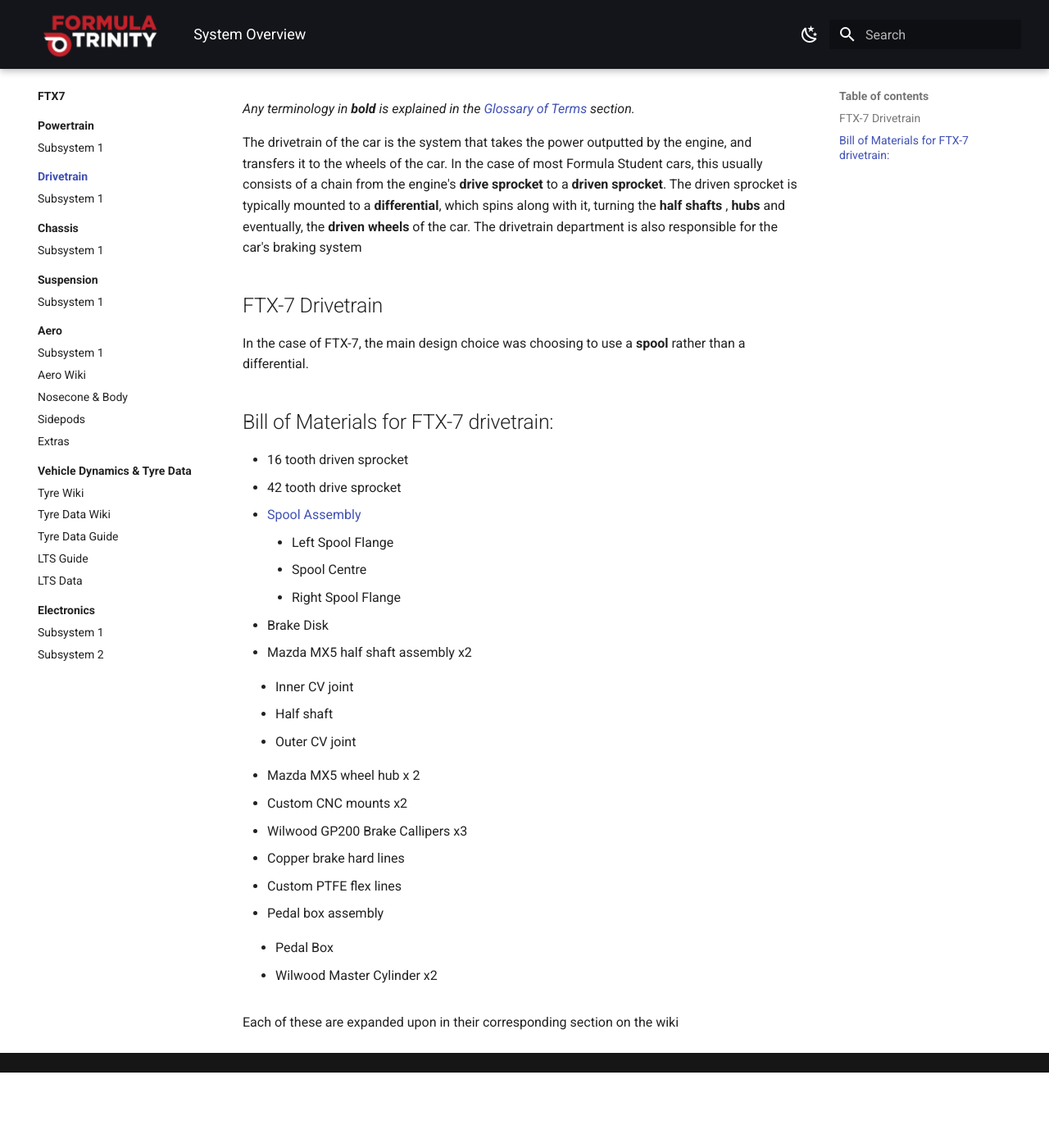
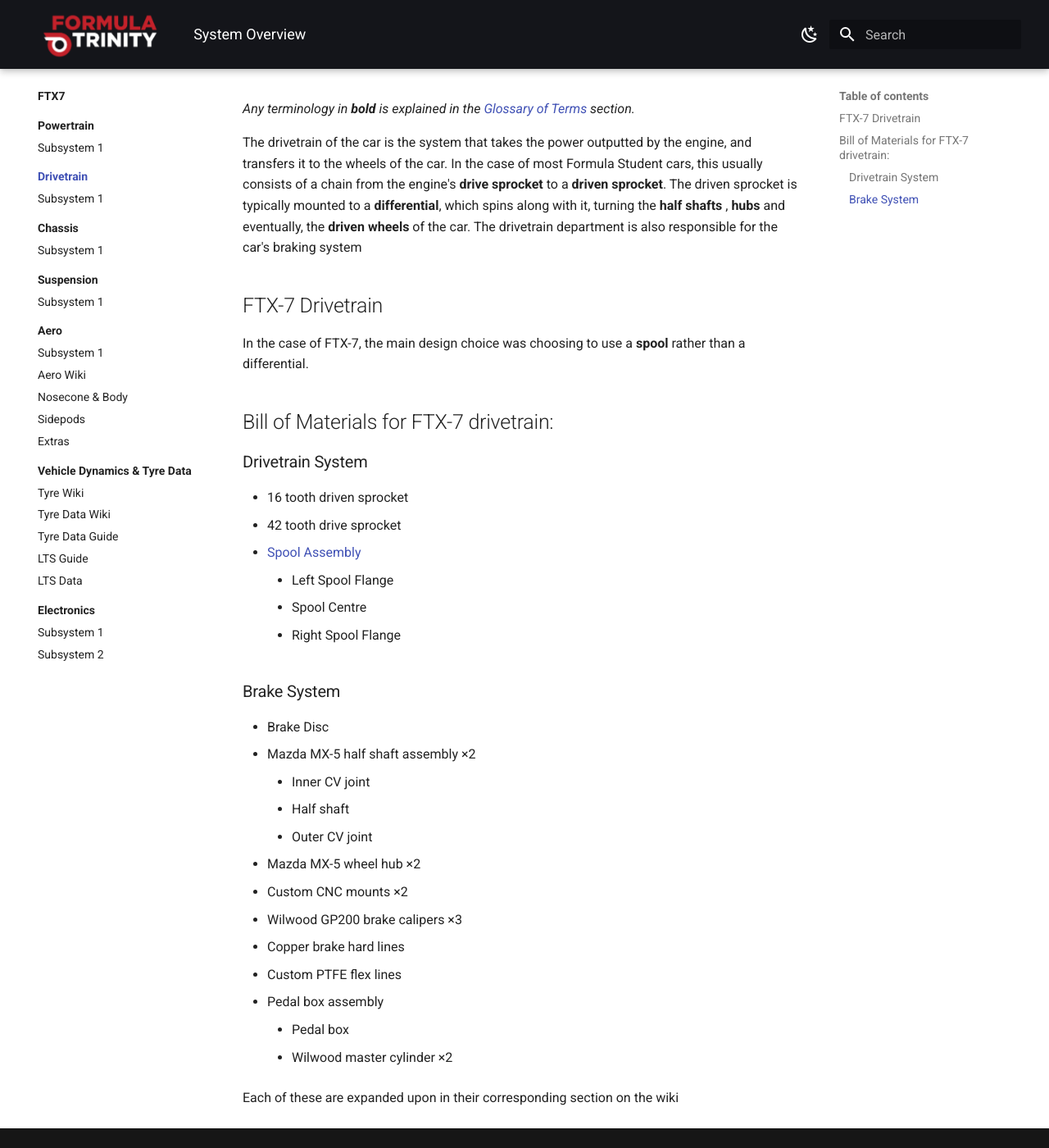
Before and after one commit to Formula-Trinity/ft-wiki, an MkDocs documentation site: the page built from docs/ftx7/drivetrain/index.md, in a window 1280 px wide and 1400 px high, scrolled down 144 px. Shown: the whole window at 82% size. Built offline with MkDocs 1.6.1 and Material for MkDocs 9.7.7, drawn with Linux system fonts in a browser that asks for light colours; before the commit the page ends 1452 px from its top, so only the background shows below that.

Commit message:
Revise Bill of Materials for FTX-7 drivetrain and brakes
Updated the Bill of Materials for FTX-7 drivetrain and brake system to correct formatting and terminology.

```diff
--- a/docs/ftx7/drivetrain/index.md
+++ b/docs/ftx7/drivetrain/index.md
@@ -10,33 +10,47 @@ The drivetrain of the car is the system that takes the power outputted by the en
 In the case of FTX-7, the main design choice was choosing to use a **spool** rather than a differential.
 
 ## Bill of Materials for FTX-7 drivetrain:
+
+### Drivetrain System
+
 <ul>
   <li>16 tooth driven sprocket</li>
   <li>42 tooth drive sprocket</li>
-  <li><a href="../Spool/">Spool Assembly</a>
+  <li>
+    <a href="../Spool/">Spool Assembly</a>
     <ul>
       <li>Left Spool Flange</li>
       <li>Spool Centre</li>
       <li>Right Spool Flange</li>
     </ul>
   </li>
-  <li>Brake Disk</li>
-  <li>Mazda MX5 half shaft assembly x2 </li>
+</ul>
+
+### Brake System
+
+<ul>
+  <li>Brake Disc</li>
+
+  <li>
+    Mazda MX-5 half shaft assembly ×2
     <ul>
       <li>Inner CV joint</li>
       <li>Half shaft</li>
       <li>Outer CV joint</li>
     </ul>
   </li>
-  <li>Mazda MX5 wheel hub x 2</li>
-  <li>Custom CNC mounts x2 </li>
-  <li>Wilwood GP200 Brake Callipers x3 </li>
+
+  <li>Mazda MX-5 wheel hub ×2</li>
+  <li>Custom CNC mounts ×2</li>
+  <li>Wilwood GP200 brake calipers ×3</li>
   <li>Copper brake hard lines</li>
   <li>Custom PTFE flex lines</li>
-  <li>Pedal box assembly</li>
+
+  <li>
+    Pedal box assembly
     <ul>
-      <li>Pedal Box</li>
-      <li>Wilwood Master Cylinder x2</li>
+      <li>Pedal box</li>
+      <li>Wilwood master cylinder ×2</li>
     </ul>
   </li>
 </ul>
```
